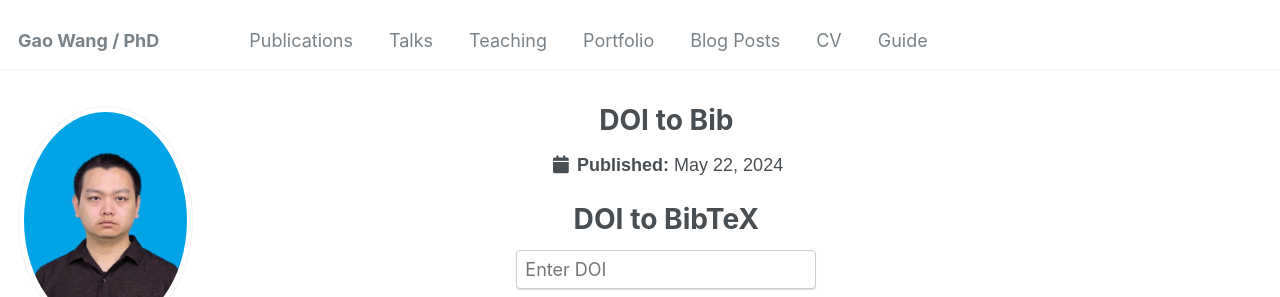
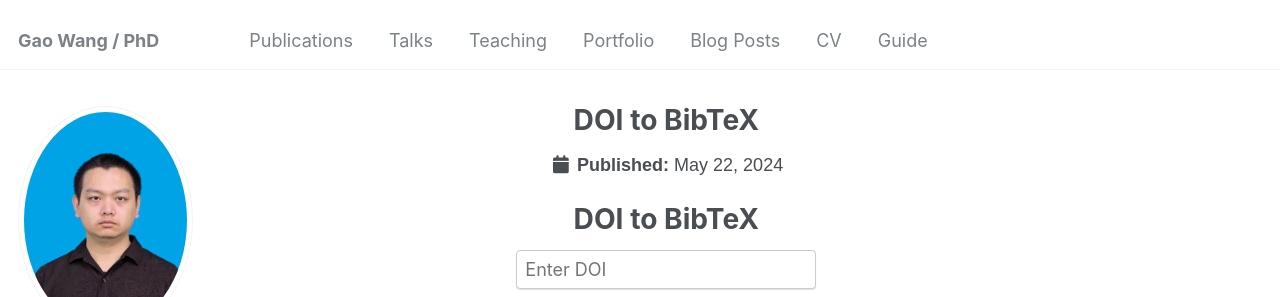
Before and after one commit to wg1275970202/test_page.github.io, a Jekyll site: the page built from _portfolio/portfolio-3.html, in a window 1280 px wide and 1106 px high. Shown: the top 297 px of the window. Built offline with Jekyll 4.4.1, drawn with Linux system fonts in a browser that asks for light colours; some web fonts are replaced.

Commit message:
Update portfolio-3.html

```diff
--- a/_portfolio/portfolio-3.html
+++ b/_portfolio/portfolio-3.html
@@ -1,5 +1,5 @@
 ---
-title: "DOI to Bib"
+title: "DOI to BibTeX"
 excerpt: "Short description of portfolio item number 1<br/><img src='/images/500x300.png'>"
 collection: portfolio
 ---
```
Also changed, not shown: other parts of _portfolio/portfolio-3.html (+1 -1 lines).
